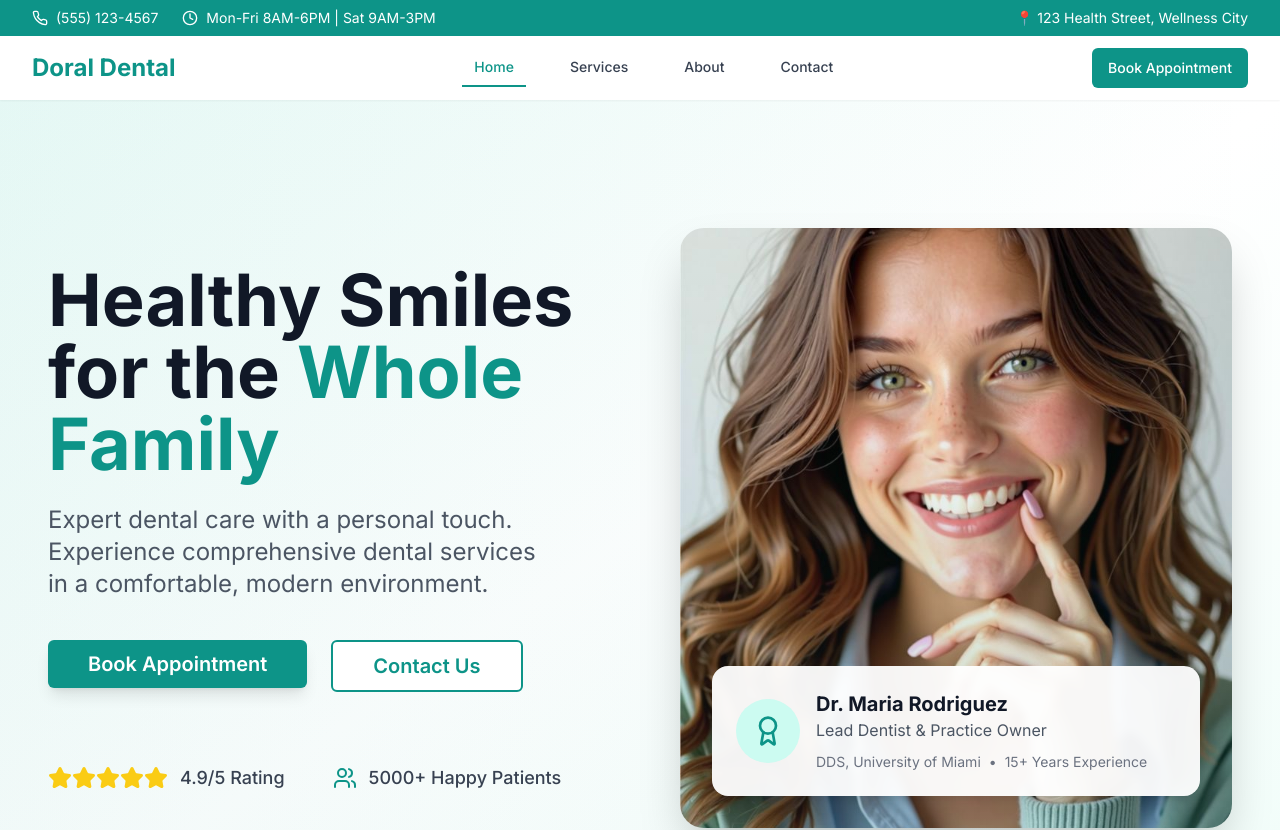
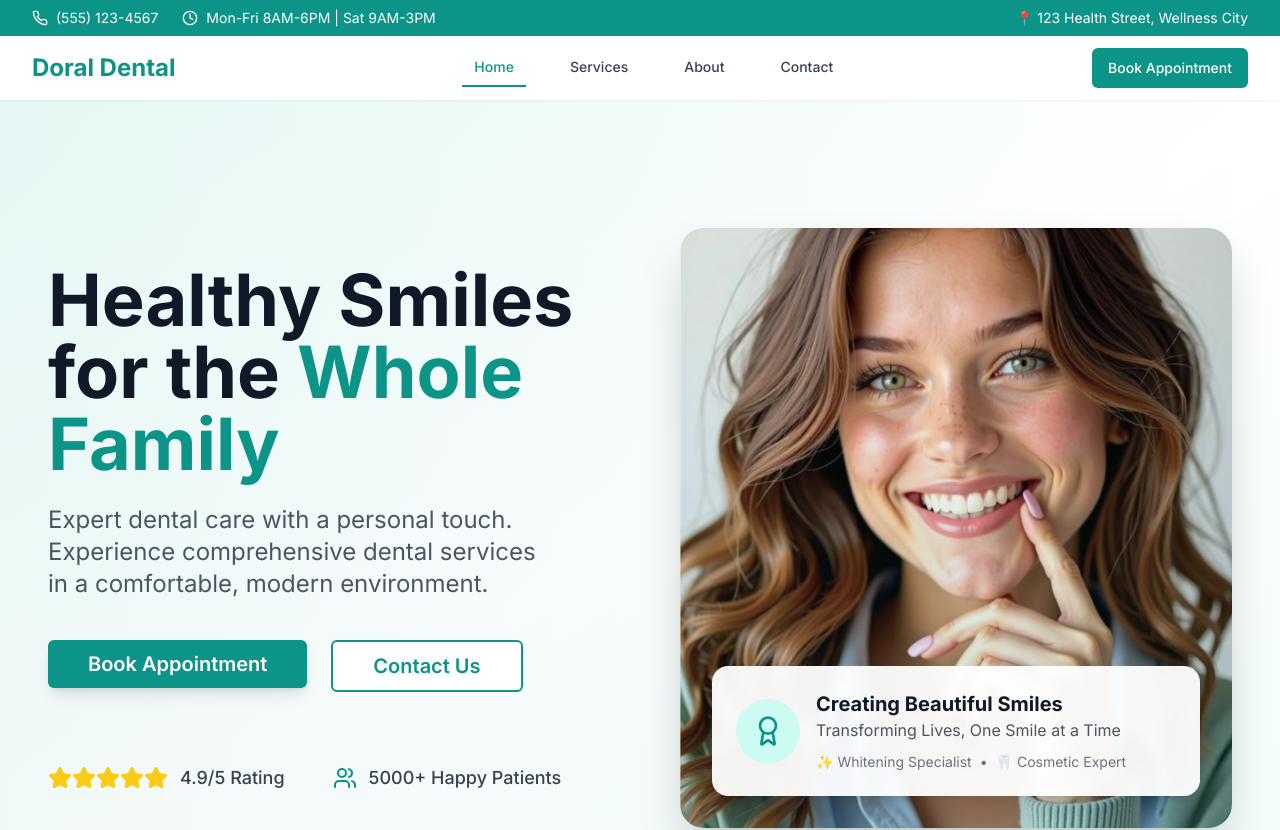
Before and after one commit to kirillrealtor/health-link-web-craft, a React (Vite) app: page / in a window 1280 px wide. Shown: the top 830 px of the page. Built offline with nearby package versions, Linux system fonts and the light colour scheme.

Commit message:
Update Doctor Information with Smile Theme

```diff
--- a/src/components/HeroSection.tsx
+++ b/src/components/HeroSection.tsx
@@ -82,19 +82,19 @@ const HeroSection = () => {
               />
               <div className="absolute inset-0 bg-gradient-to-t from-teal-900/20 to-transparent rounded-3xl"></div>
 
-              {/* Floating card with doctor info */}
+              {/* Floating card with smile-focused info */}
               <div className="absolute bottom-8 left-8 right-8 bg-white/95 backdrop-blur-sm rounded-2xl p-6 shadow-xl">
                 <div className="flex items-center space-x-4">
                   <div className="w-16 h-16 bg-teal-100 rounded-full flex items-center justify-center">
                     <Award className="h-8 w-8 text-teal-600" />
                   </div>
                   <div>
-                    <h3 className="text-xl font-bold text-gray-900">Dr. Maria Rodriguez</h3>
-                    <p className="text-gray-600 mb-2">Lead Dentist & Practice Owner</p>
+                    <h3 className="text-xl font-bold text-gray-900">Creating Beautiful Smiles</h3>
+                    <p className="text-gray-600 mb-2">Transforming Lives, One Smile at a Time</p>
                     <div className="flex space-x-2 text-sm text-gray-500">
-                      <span>DDS, University of Miami</span>
+                      <span>✨ Whitening Specialist</span>
                       <span>•</span>
-                      <span>15+ Years Experience</span>
+                      <span>🦷 Cosmetic Expert</span>
                     </div>
                   </div>
                 </div>
```
